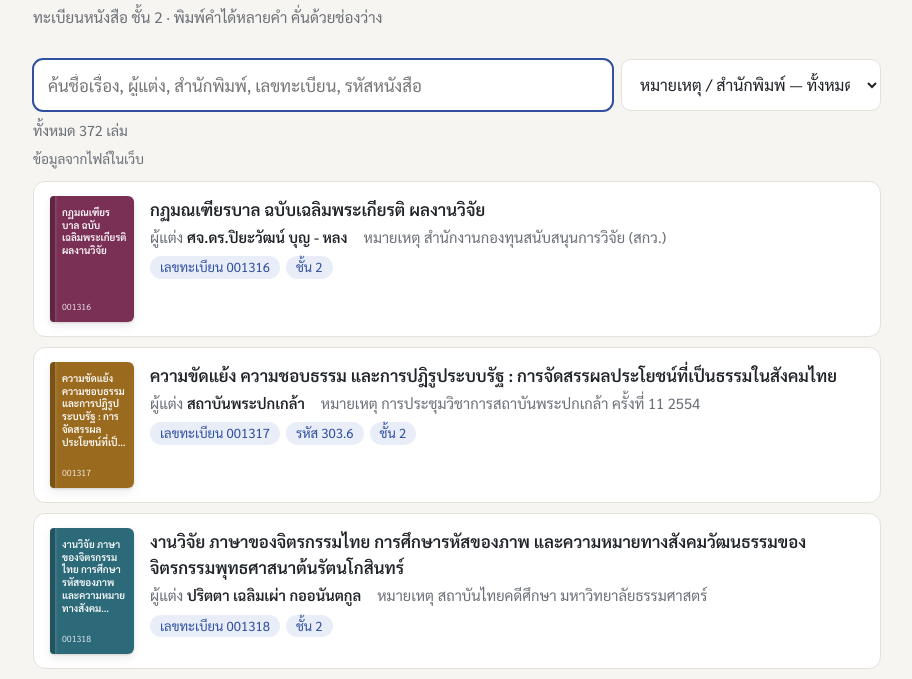
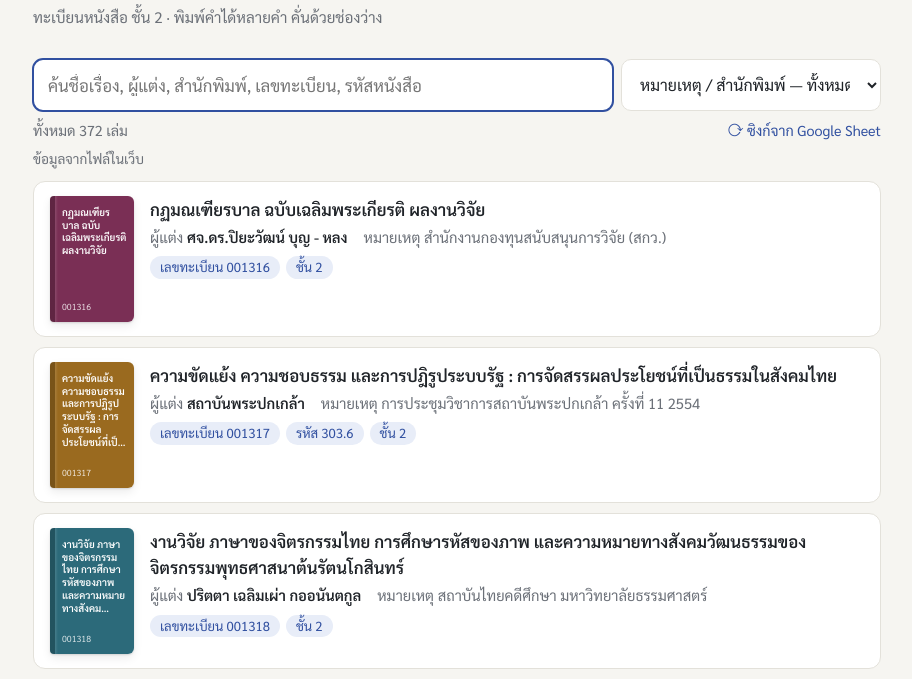
Before and after one commit to wanchaipu/book-search, a plain HTML site: page index.html in a window 1280 px wide. Shown: the part 66-745 px from the top of the page, without its empty margins (183-1095 px from the left). Drawn offline with Linux system fonts and the light colour scheme.

Commit message:
feat: เปิดใช้ปุ่มซิงก์ — ต่อชีตจริงผ่าน gviz CSV (ชีตแชร์สาธารณะอยู่แล้ว)
Co-Authored-By: Claude Opus 5 (1M context) <noreply@anthropic.com>

```diff
--- a/index.html
+++ b/index.html
@@ -97,7 +97,7 @@
 (function(){
   // ลิงก์ CSV ของชีตแผ่น "ชั้น 2" (ไฟล์ → แชร์ → เผยแพร่ไปยังเว็บ → เลือกแผ่น → CSV)
   // เว้นว่าง = ซ่อนปุ่มซิงก์ ใช้ข้อมูลใน data/books.json อย่างเดียว
-  var SHEET_CSV_URL = '';
+  var SHEET_CSV_URL = 'https://docs.google.com/spreadsheets/d/1lqxUVT8DyAvRik5xZmtP9e627Fqx1RfLi7hL8ahsnIo/gviz/tq?tqx=out:csv&headers=1&sheet=' + encodeURIComponent('ชั้น 2');
 
   var PAGE = 60, CACHE_KEY = 'book-search:sheet';
   var books = [], current = [], shown = PAGE;
```
Also changed, not shown: 1 other file.
